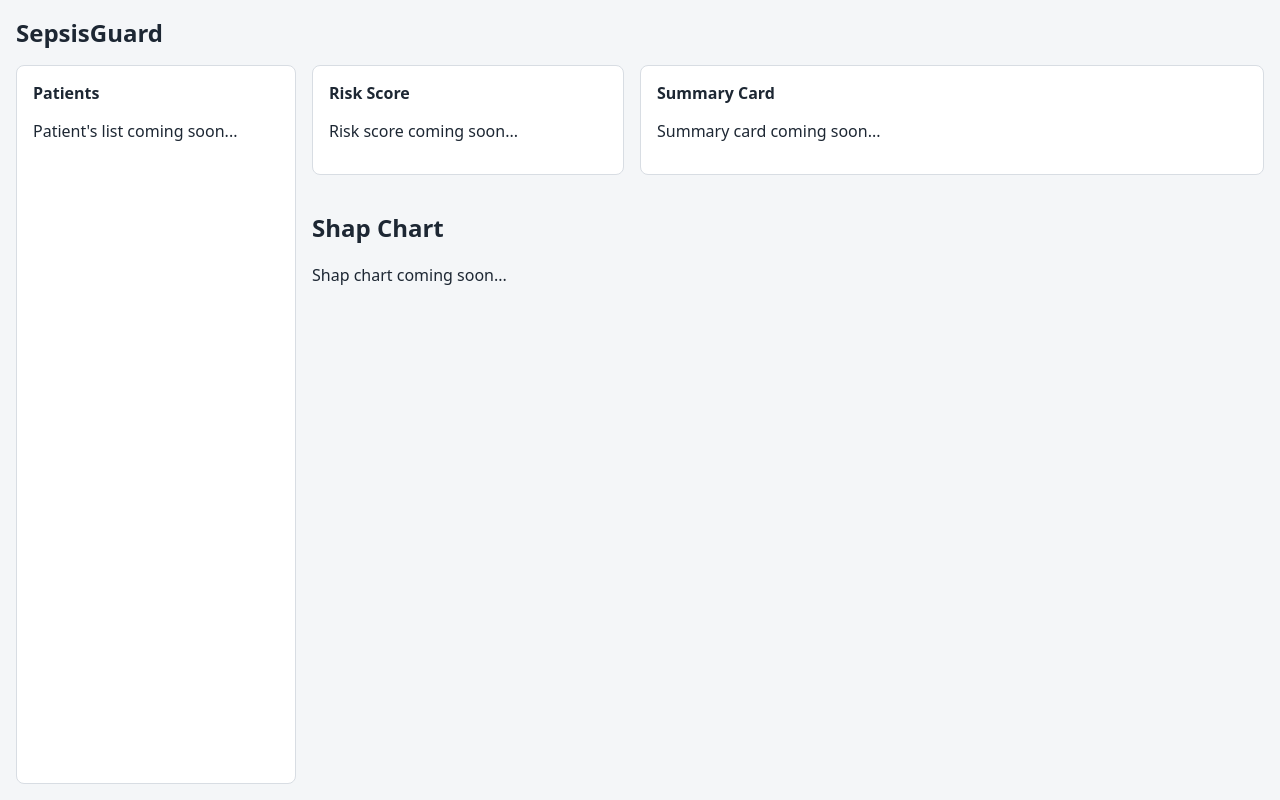
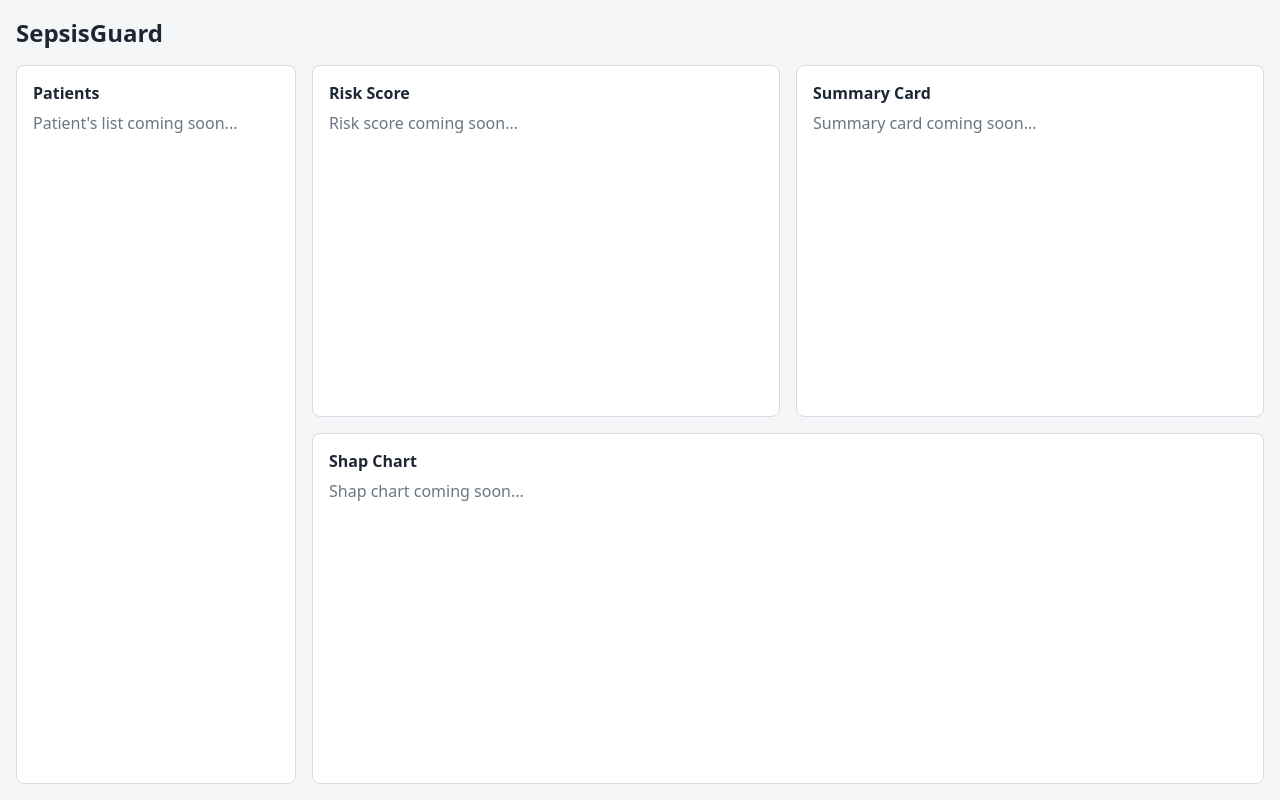
Before and after one commit to aisutd/sepsisguard, a React app in the folder frontend/: page / in a window 1280 px wide. Built offline with nearby package versions, Linux system fonts and the light colour scheme; the HTML template or start-up script is replaced by a standard one.

Commit message:
Polish dashboard shell layout

```diff
--- a/frontend/src/App.css
+++ b/frontend/src/App.css
@@ -31,14 +31,14 @@
 
 .detail {
   grid-area: detail;
-  display: flex;
-  flex-direction: column;
+  display: grid;
+  grid-template-rows: 1fr 1fr;
   gap: var(--space);
 }
 
 .detail-row {
   display: grid;
-  grid-template-columns: 1fr 2fr;
+  grid-template-columns: 1fr 1fr;
   gap: var(--space);
 }
 
@@ -68,6 +68,10 @@
       "detail";
   }
 
+  .detail {
+    grid-template-rows: auto;
+  }
+
   .detail-row {
     grid-template-columns: 1fr;
   }
--- a/frontend/src/components/PatientList.jsx
+++ b/frontend/src/components/PatientList.jsx
@@ -1,12 +1,12 @@
-function patientList()
+function PatientList()
 {
     return(
         <section className="panel">
             <h2>Patients</h2>
 
-            <p>Patient's list coming soon...</p>
+            <p className="placeholder">Patient's list coming soon...</p>
         </section>
     );
 }
 
-export default patientList;
+export default PatientList;
--- a/frontend/src/components/RiskScore.jsx
+++ b/frontend/src/components/RiskScore.jsx
@@ -1,12 +1,12 @@
-function riskScore()
+function RiskScore()
 {
     return(
         <section className="panel">
             <h2>Risk Score</h2>
 
-            <p>Risk score coming soon...</p>
+            <p className="placeholder">Risk score coming soon...</p>
         </section>
     );
 }
 
-export default riskScore;
+export default RiskScore;
--- a/frontend/src/components/ShapChart.jsx
+++ b/frontend/src/components/ShapChart.jsx
@@ -1,12 +1,12 @@
-function shapChart()
+function ShapChart()
 {
     return(
-        <section shapChart="panel">
+        <section className="panel">
             <h2>Shap Chart</h2>
 
-            <p>Shap chart coming soon...</p>
+            <p className="placeholder">Shap chart coming soon...</p>
         </section>
     );
 }
 
-export default shapChart;
+export default ShapChart;
--- a/frontend/src/components/SummaryCard.jsx
+++ b/frontend/src/components/SummaryCard.jsx
@@ -1,12 +1,12 @@
-function summaryCard()
+function SummaryCard()
 {
     return(
         <section className="panel">
             <h2>Summary Card</h2>
 
-            <p>Summary card coming soon...</p>
+            <p className="placeholder">Summary card coming soon...</p>
         </section>
     );
 }
 
-export default summaryCard;
+export default SummaryCard;
--- a/frontend/src/index.css
+++ b/frontend/src/index.css
@@ -16,6 +16,6 @@
   box-sizing: border-box;
 }
 
-body{
+body {
   margin: 0;
 }
```
